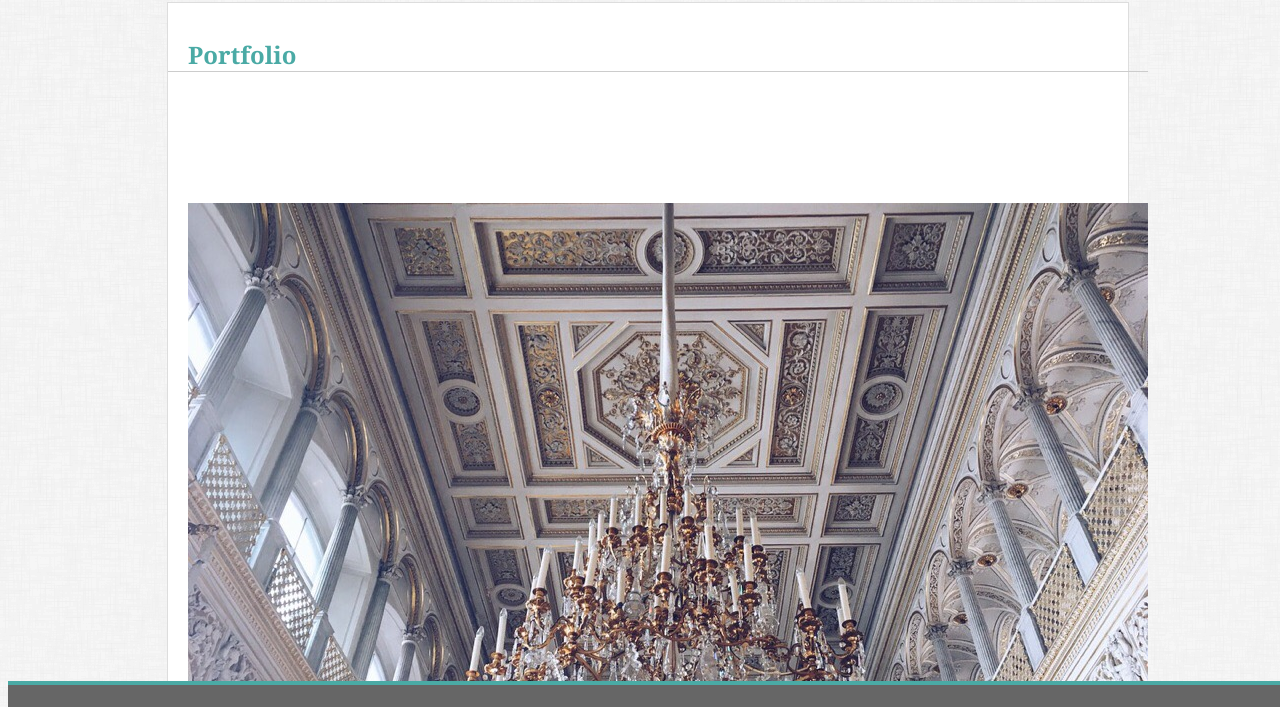
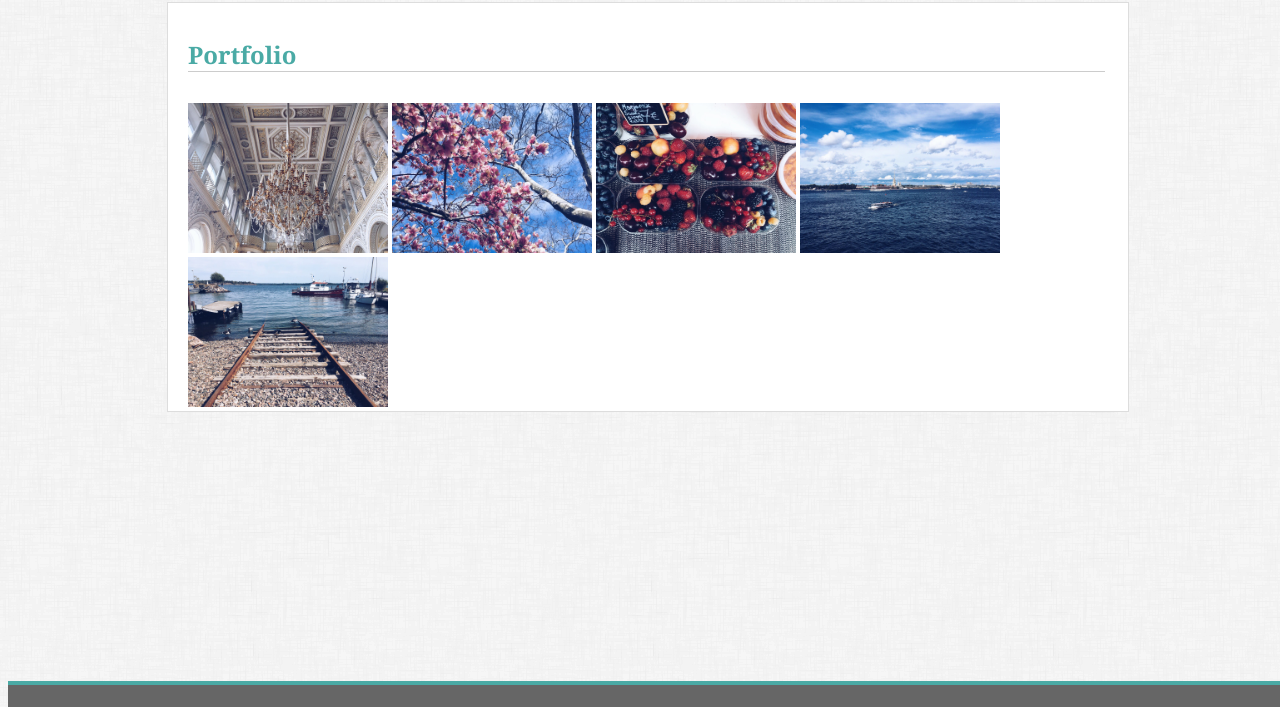
Before and after one commit to andriyanay/Basic-Portfolio, a plain HTML site: page portfolio.html in a window 1280 px wide. Shown: the part 75-782 px from the top of the page. Drawn offline with Linux system fonts and the light colour scheme.

Commit message:
second attempt

```diff
--- a/assets/css/style.css
+++ b/assets/css/style.css
@@ -60,17 +60,18 @@ h4{
     float: right;
 }
 
+/*     padding-left: 20px;*/
+
 h5{
     font-family: 'Georgia', Times, Times New Roman, serif;
     color: #4aaaa5;
     border-bottom: 1px solid;
     border-color: #cccccc;
     font-size: 24px;
-    padding-left: 20px;
     float: left;
-    width: 100%;
+    width: 95.5%;
     margin: 0;
-
+    margin-left: 20px;
 }
 
 #bio-image{
@@ -84,10 +85,11 @@ p{
     font-family: 'Arial', 'Helvetica Neue', Helvetica, sans-serif;
     font-size: 12px;
     line-height: 25px;
+    margin-right: 20px;
 }
 
 #first{
-    padding-top: 70px;
+    padding-top: 60px;
 }
 
 .main{
@@ -133,9 +135,9 @@ input[type="email"]{
     padding-left: 5px;
 }
 .submissionform{
-    padding-top: 80px;
+    padding-top: 70px;
     padding-left: 20px;
-    padding-right: 30px;}
+    padding-right: 20px;}
 
     input[type="submit"]{
         background-color: #4aaaa5;
@@ -149,5 +151,31 @@ input[type="email"]{
 
 .images{
     padding-left: 20px;
-    padding-top: 200px;
+    padding-top: 100px;
 }
+
+#hangman{
+width: 200px;
+height: 150px;
+}
+
+#rpggame{
+    width: 200px;
+    height: 150px;
+}
+
+#triviagame{
+    width: 200px;
+    height: 150px;
+}
+
+#rutgersinfowidgets{
+    width: 200px;
+    height: 150px;
+
+}
+
+#rockpaperscissors{
+    width: 200px;
+    height: 150px;
+}
```
Also changed, not shown: index.html (+0 -2 lines).
